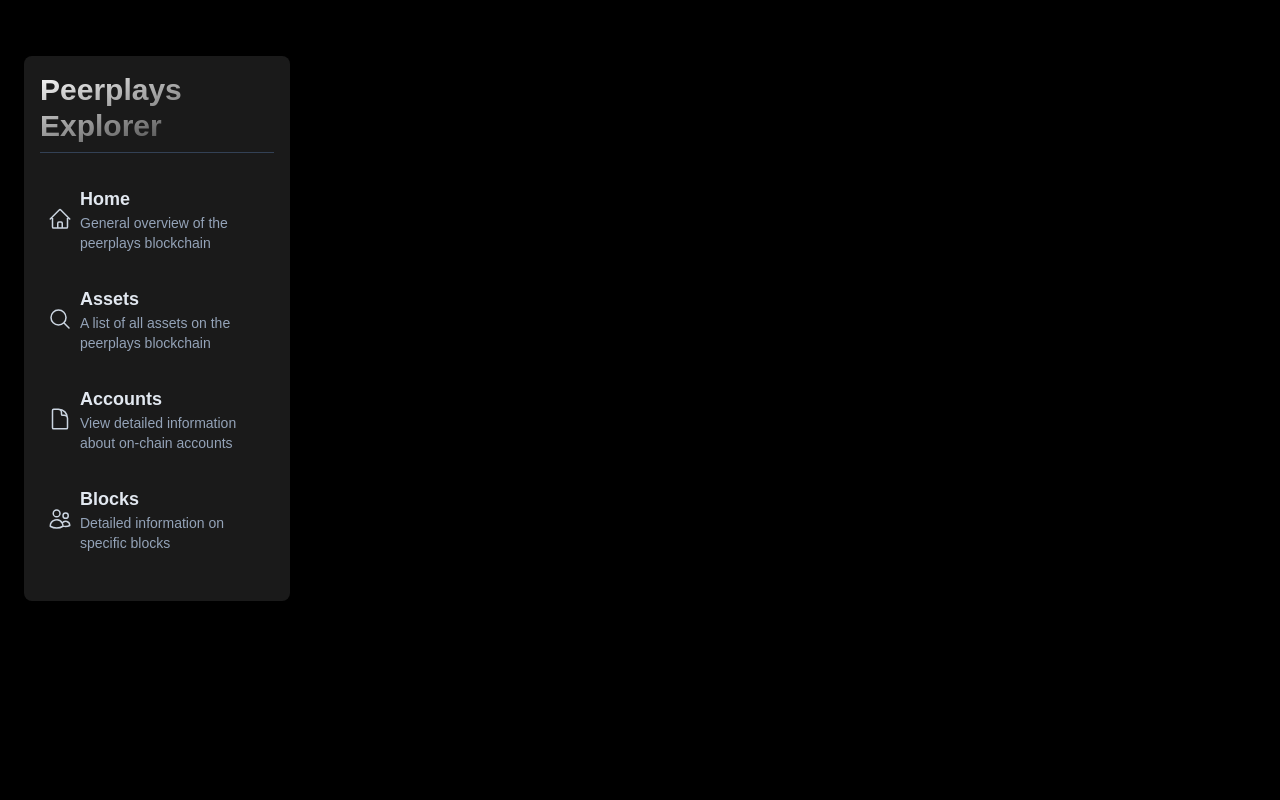
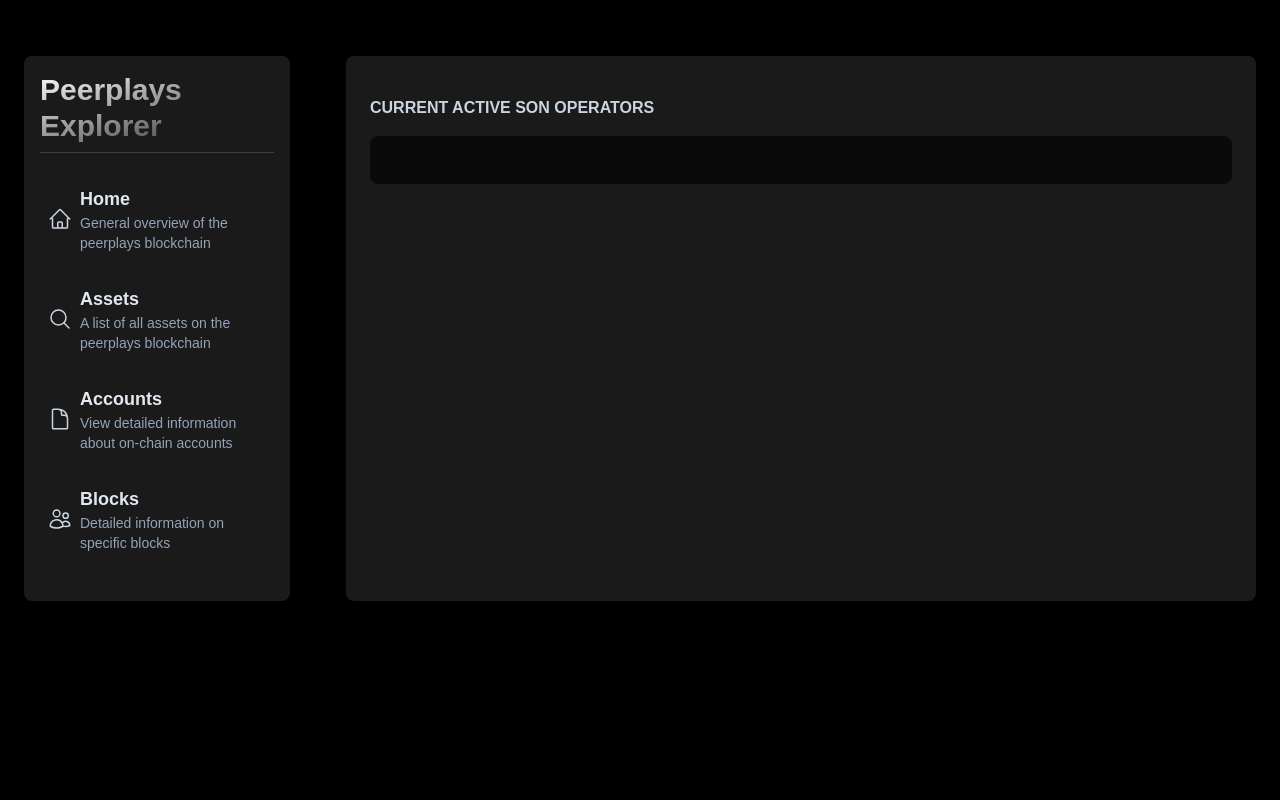
Before and after one commit to rilesdun/peerplays_explorer_ui, a Flask app: page /accounts/sons in a window 1280 px wide. Run offline with Flask 3, Linux system fonts and the light colour scheme; style sheets or scripts are compiled from the project's sources; some libraries are stand-ins or nearby versions; some web fonts are replaced.

Commit message:
prettier & activeSONs page

```diff
--- a/static/js/accountDetails.js
+++ b/static/js/accountDetails.js
@@ -1,4 +1,3 @@
-// static/js/accountDetails.js
 function fetchAccountDetails() {
   const accountName = window.location.pathname.split("/").pop();
 
--- a/static/js/accountOperations.js
+++ b/static/js/accountOperations.js
@@ -1,5 +1,3 @@
-// static/js/accountOperations.js
-
 const ASSET_IDS = {
   "1.3.0": "PPY",
   "1.3.1": "BTFUN",
--- a/static/js/activeAccounts.js
+++ b/static/js/activeAccounts.js
@@ -1,5 +1,3 @@
-// static/js/activeAccounts.js
-
 function fetchActiveAccounts() {
   fetch("http://localhost:5000/api/rich_list/ppy")
     .then((response) => response.json())
--- a/static/js/activeWitnesses.js
+++ b/static/js/activeWitnesses.js
@@ -1,5 +1,3 @@
-// static/js/activeWitnesses.js
-
 function fetchActiveWitnesses() {
   fetch("http://localhost:5000/api/accounts/witnesses")
     .then((response) => response.json())
--- /dev/null
+++ b/static/js/fetchActiveSons.js
@@ -0,0 +1,57 @@
+function fetchActiveSons() {
+  fetch("http://localhost:5000/api/accounts/active_sons") // replace with your API endpoint
+    .then((response) => response.json())
+    .then((data) => {
+      const statsDiv = document.getElementById("active-sons"); // replace with your div ID
+
+      data.forEach((son) => {
+        const sonDiv = document.createElement("div");
+        sonDiv.classList.add("bg-black/60", "to-white/5", "rounded-lg");
+
+        sonDiv.innerHTML = `
+        <div class="flex flex-col p-2">
+            <div class="p-2">
+                <p class="text-gray-53 font-md">
+                  <a href="/accounts/${son.son_account}" class="text-blue-500 hover:text-blue-700 underline font-bold">
+                    ${son.son_account}
+                  </a>
+                </p>
+                <p class="text-gray-500 text-md"><a href="${son.url}" target="_blank" class="text-blue-400 hover:underline">${son.url}</a></p>
+                <p class="text-gray-53 font-md">ID: ${son.id}</p>
+                <p class="text-gray-53 font-md">Total Votes: ${son.total_votes}</p>
+                <p class="text-gray-53 font-md">Signing Key: ${son.signing_key}</p>
+
+            </div>
+        </div>
+        <div class="border-t border-white/5 p-4 flex justify-between">
+          <button class="details-button bg-gray-700 hover:bg-gray-600 text-white p-2 rounded-lg transition-colors duration-200 ease-in">
+              More Details
+          </button>
+        </div>
+        <div class="son-details hidden p-4">
+          <p class="text-gray-53 font-md">Deposit: ${son.deposit}</p>
+          <p class="text-gray-53 font-md">Vote ID: ${son.vote_id}</p>
+          <p class="text-gray-53 font-md">Status: ${son.status}</p>
+        </div>
+        `;
+
+        const detailsButton = sonDiv.querySelector(".details-button");
+        const detailsDiv = sonDiv.querySelector(".son-details");
+
+        detailsButton.addEventListener("click", () => {
+          detailsDiv.classList.toggle("hidden");
+
+          if (detailsDiv.classList.contains("hidden")) {
+            detailsButton.textContent = "More Details";
+          } else {
+            detailsButton.textContent = "Less Details";
+          }
+        });
+
+        statsDiv.appendChild(sonDiv);
+      });
+    })
+    .catch((error) => console.error("Error:", error));
+}
+
+fetchActiveSons();
--- a/static/js/transactions.js
+++ b/static/js/transactions.js
@@ -13,7 +13,6 @@
         "my-2",
       );
 
-      // Add the transaction data to the div
       ["expiration", "operation_results", "operations", "signatures"].forEach(
         (key) => {
           const p = document.createElement("p");
--- a/static/js/witnessCount.js
+++ b/static/js/witnessCount.js
@@ -1,4 +1,3 @@
-// Define a function to fetch witnesses and update the UI
 function updateWitnesses() {
   fetch("http://localhost:5000/api/accounts/witness_count")
     .then((response) => response.json())
--- a/templates/account_details.html
+++ b/templates/account_details.html
@@ -164,11 +164,6 @@
                   class="block px-4 py-2 text-sm hover:bg-white/10 hover:text-indigo-400 transition duration-150 ease-linear"
                   >SONs</a
                 >
-                <a
-                  href="/accounts/committee-members"
-                  class="block px-4 py-2 text-sm hover:bg-white/10 hover:text-indigo-400 transition duration-150 ease-linear"
-                  >Committee Members</a
-                >
               </div>
             </div>
             <div class="group relative">
--- a/templates/accounts.html
+++ b/templates/accounts.html
@@ -164,11 +164,6 @@
                   class="block px-4 py-2 text-sm hover:bg-white/10 hover:text-indigo-400 transition duration-150 ease-linear"
                   >SONs</a
                 >
-                <a
-                  href="/accounts/committee-members"
-                  class="block px-4 py-2 text-sm hover:bg-white/10 hover:text-indigo-400 transition duration-150 ease-linear"
-                  >Committee Members</a
-                >
               </div>
             </div>
             <div class="group relative">
--- a/templates/assets.html
+++ b/templates/assets.html
@@ -164,11 +164,6 @@
                   class="block px-4 py-2 text-sm hover:bg-white/10 hover:text-indigo-400 transition duration-150 ease-linear"
                   >SONs</a
                 >
-                <a
-                  href="/accounts/committee-members"
-                  class="block px-4 py-2 text-sm hover:bg-white/10 hover:text-indigo-400 transition duration-150 ease-linear"
-                  >Committee Members</a
-                >
               </div>
             </div>
             <div class="group relative">
--- a/templates/index.html
+++ b/templates/index.html
@@ -163,11 +163,6 @@
                   href="/accounts/sons"
                   class="block px-4 py-2 text-sm hover:bg-white/10 hover:text-indigo-400 transition duration-150 ease-linear"
                   >SONs</a
-                >
-                <a
-                  href="/accounts/committee-members"
-                  class="block px-4 py-2 text-sm hover:bg-white/10 hover:text-indigo-400 transition duration-150 ease-linear"
-                  >Committee Members</a
                 >
               </div>
             </div>
--- a/templates/sons.html
+++ b/templates/sons.html
@@ -164,11 +164,6 @@
                   class="block px-4 py-2 text-sm hover:bg-white/10 hover:text-indigo-400 transition duration-150 ease-linear"
                   >SONs</a
                 >
-                <a
-                  href="/accounts/committee-members"
-                  class="block px-4 py-2 text-sm hover:bg-white/10 hover:text-indigo-400 transition duration-150 ease-linear"
-                  >Committee Members</a
-                >
               </div>
             </div>
             <div class="group relative">
@@ -220,6 +215,15 @@
           </div>
         </div>
         <!-- sidebar end -->
+        <div class="bg-white/10 col-span-9 rounded-lg p-6">
+          <h1 class="font-bold py-4 uppercase">Current Active SON Operators</h1>
+          <div
+            id="active-sons"
+            class="grid grid-cols-1 sm:grid-cols-1 lg:grid-cols-1 xl:grid-cols-1 gap-4 bg-black/60 p-6 rounded-lg"
+          ></div>
+        </div>
+
+        <script src="../static/js/fetchActiveSons.js"></script>
       </div>
     </div>
   </body>
--- a/templates/transactions.html
+++ b/templates/transactions.html
@@ -164,11 +164,6 @@
                   class="block px-4 py-2 text-sm hover:bg-white/10 hover:text-indigo-400 transition duration-150 ease-linear"
                   >SONs</a
                 >
-                <a
-                  href="/accounts/committee-members"
-                  class="block px-4 py-2 text-sm hover:bg-white/10 hover:text-indigo-400 transition duration-150 ease-linear"
-                  >Committee Members</a
-                >
               </div>
             </div>
             <div class="group relative">
--- a/templates/witnesses.html
+++ b/templates/witnesses.html
@@ -27,7 +27,6 @@
     </style>
   </head>
   <body>
-    <!-- sidebar start -->
     <!-- sidebar start -->
     <div
       class="antialiased bg-black w-full min-h-screen text-slate-300 relative py-4"
@@ -165,11 +164,6 @@
                   class="block px-4 py-2 text-sm hover:bg-white/10 hover:text-indigo-400 transition duration-150 ease-linear"
                   >SONs</a
                 >
-                <a
-                  href="/accounts/committee-members"
-                  class="block px-4 py-2 text-sm hover:bg-white/10 hover:text-indigo-400 transition duration-150 ease-linear"
-                  >Committee Members</a
-                >
               </div>
             </div>
             <div class="group relative">
```
Also changed, not shown: templates/blocks.html (+1 -6 lines).
